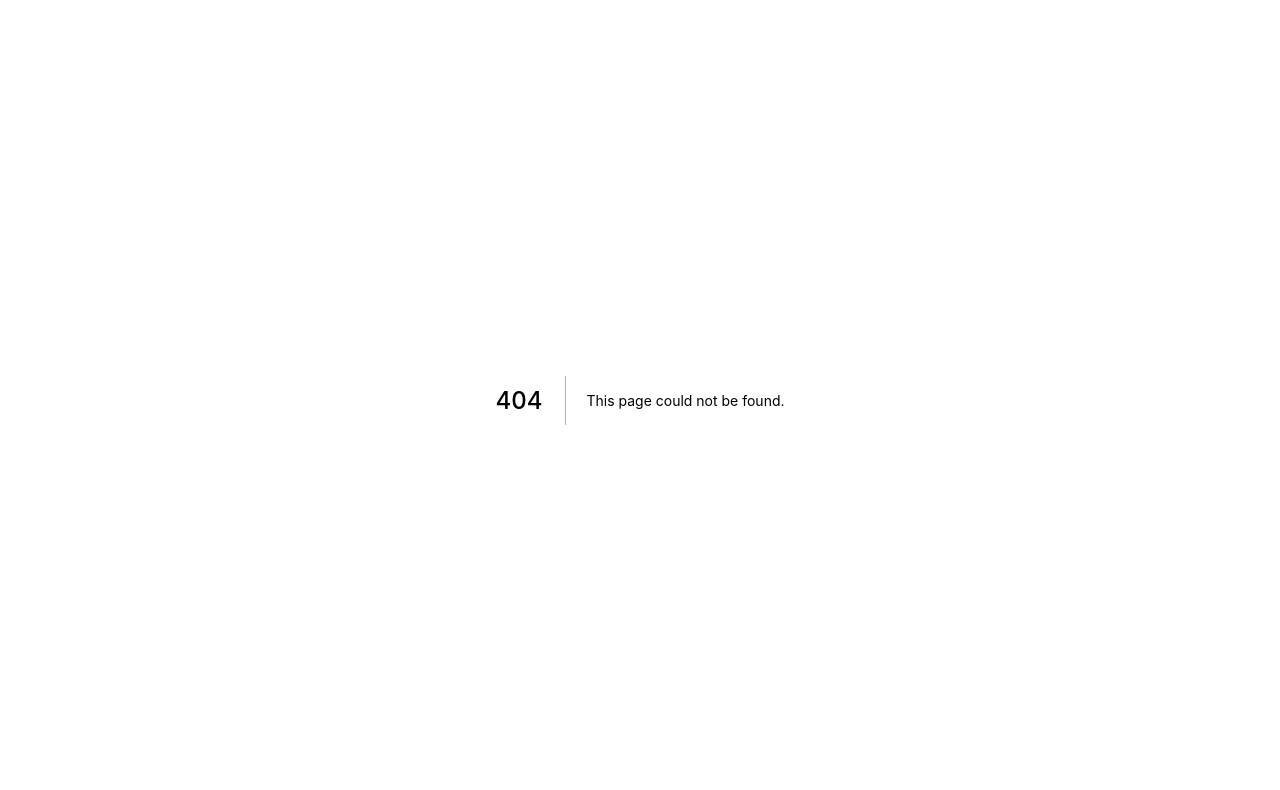
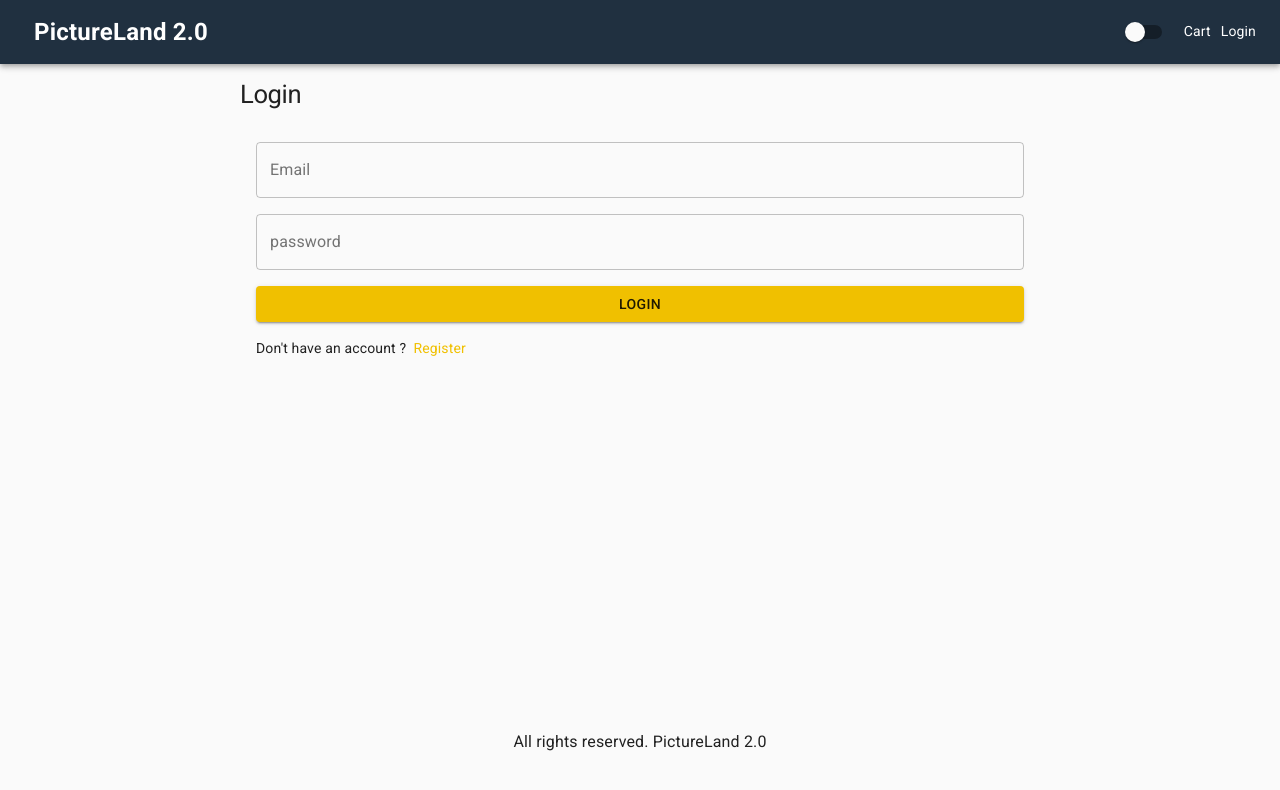
Before and after one commit to GraniteMask/nextjs-pictureland-2.0, a Next.js app: page /login in a window 1280 px wide. Before the commit this address had no page. Shown: the top 790 px of the page. Built offline with nearby package versions, Linux system fonts and the light colour scheme.

Commit message:
login page ui update

```diff
--- /dev/null
+++ b/pages/login.js
@@ -0,0 +1,33 @@
+import { Button, List, ListItem, TextField, Typography, Link } from '@material-ui/core'
+import React from 'react'
+import Layout from '../components/layout'
+import useStyles from '../utils/styles'
+import NextLink from 'next/link'
+
+
+export default function Login() {
+    const classes = useStyles()
+    return (
+        <Layout>
+            <form className={classes.form}>
+                <Typography component="h1" variant="h1">
+                    Login
+                </Typography>
+                <List>
+                    <ListItem>
+                        <TextField variant="outlined" fullWidth id="email" label="Email" inputProps={{type: 'email'}}></TextField>
+                    </ListItem>
+                    <ListItem>
+                        <TextField variant="outlined" fullWidth id="password" label="password" inputProps={{type: 'password'}}></TextField>
+                    </ListItem>
+                    <ListItem>
+                        <Button variant="contained" type="submit" fullWidth color="primary">Login</Button>
+                    </ListItem>
+                    <ListItem>
+                        Don't have an account ? &nbsp; {' '} <NextLink href="/register" passHref><Link>Register</Link></NextLink>
+                    </ListItem>
+                </List>
+            </form>
+        </Layout>
+    )
+}
--- a/utils/styles.js
+++ b/utils/styles.js
@@ -26,6 +26,10 @@
         marginTop: 10,
         marginBottom:10,
     },
+    form:{
+        maxWidth: 800,
+        margin: '0 auto',
+    },
 });
 
 export default useStyles
```
Also changed, not shown: pages/cart.js (+7 -1 lines), pages/shipping.js (added, +12 -0 lines).
